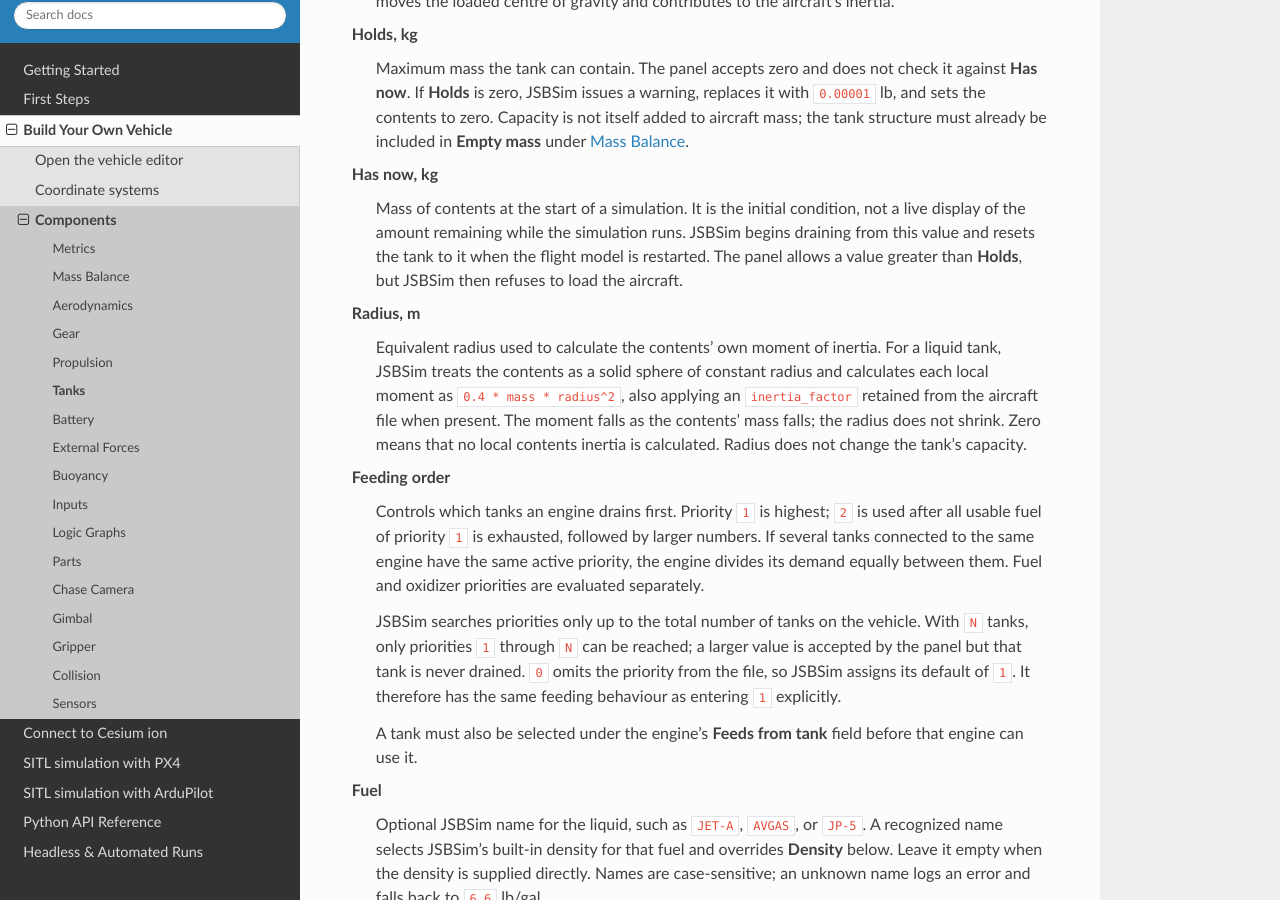
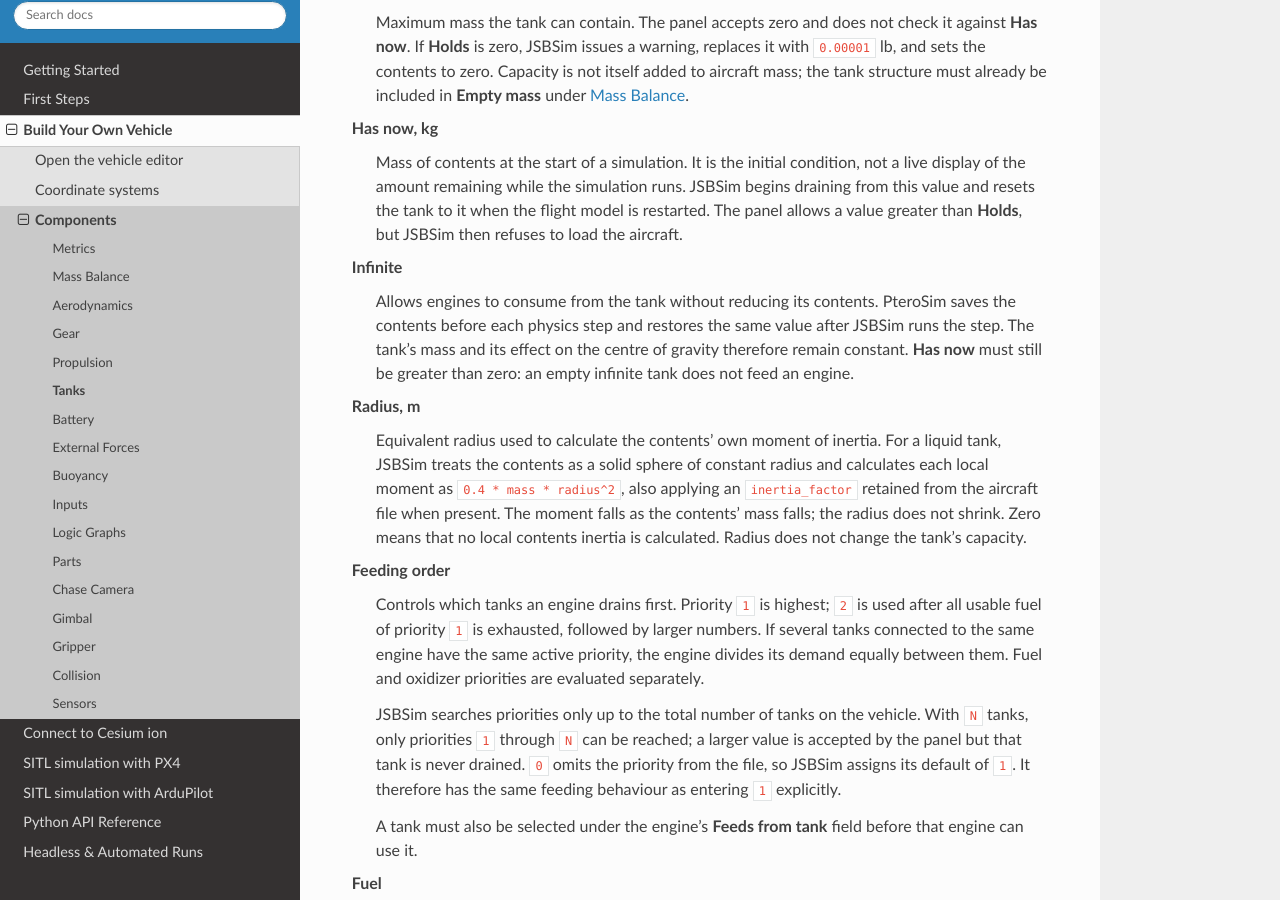
Before and after one commit to AlexanderRex/PteroSimDocs, a Sphinx documentation site: the page built from docs/source/editor/tanks.rst, in a window 1280 px wide and 900 px high, scrolled down 897 px. Built offline with Sphinx 7.4.7 and the Read the Docs theme 3.1.0, drawn with Linux system fonts in a browser that asks for light colours.

Commit message:
Document infinite tanks

```diff
--- a/docs/source/editor/tanks.rst
+++ b/docs/source/editor/tanks.rst
@@ -44,6 +44,13 @@ every additional tank has the same fields.
    JSBSim begins draining from this value and resets the tank to it when the
    flight model is restarted. The panel allows a value greater than **Holds**,
    but JSBSim then refuses to load the aircraft.
+
+**Infinite**
+   Allows engines to consume from the tank without reducing its contents.
+   PteroSim saves the contents before each physics step and restores the same
+   value after JSBSim runs the step. The tank's mass and its effect on the
+   centre of gravity therefore remain constant. **Has now** must still be
+   greater than zero: an empty infinite tank does not feed an engine.
 
 **Radius, m**
    Equivalent radius used to calculate the contents' own moment of inertia.
```
Also changed, not shown: docs/source/Images/editor_tanks.png.
